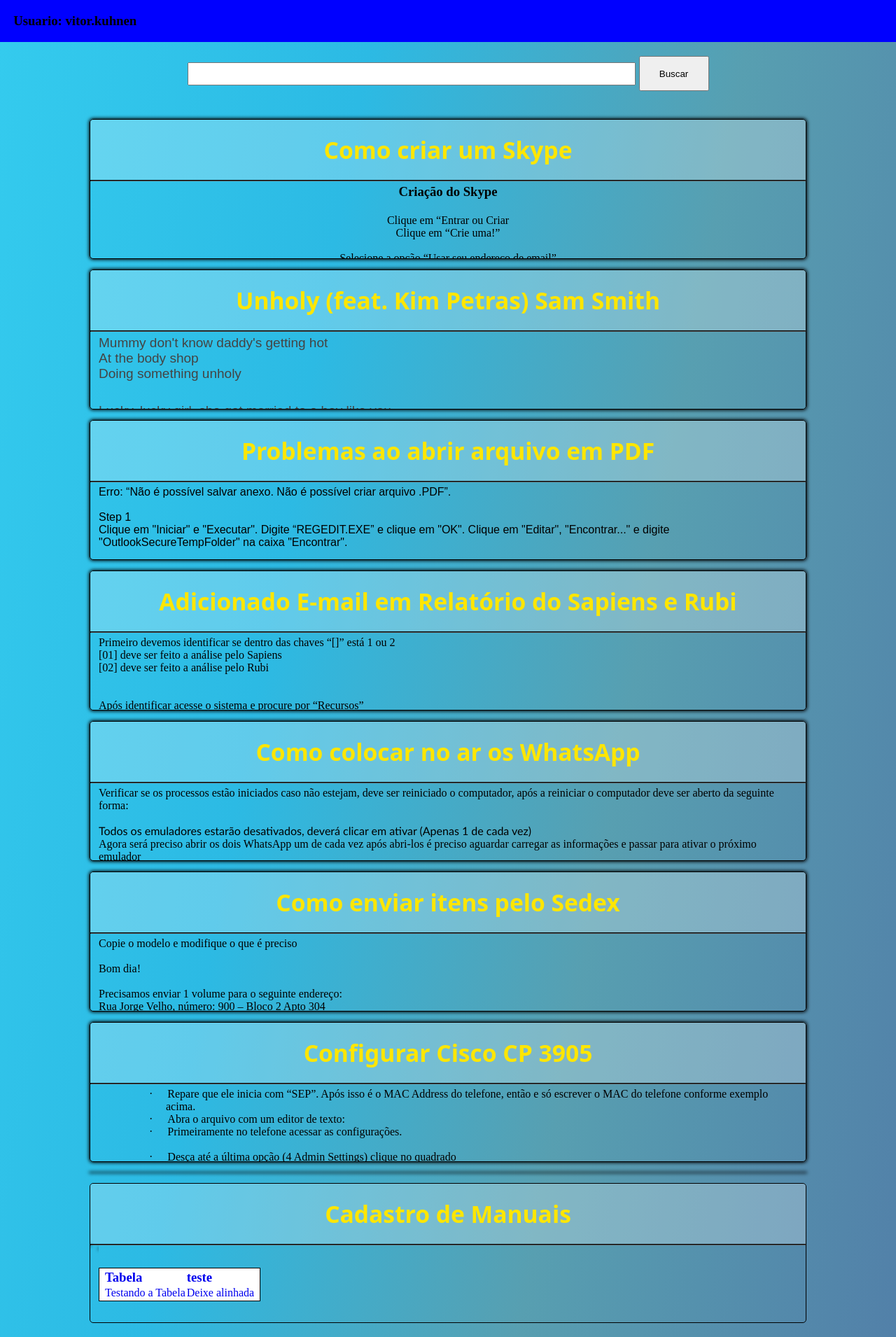
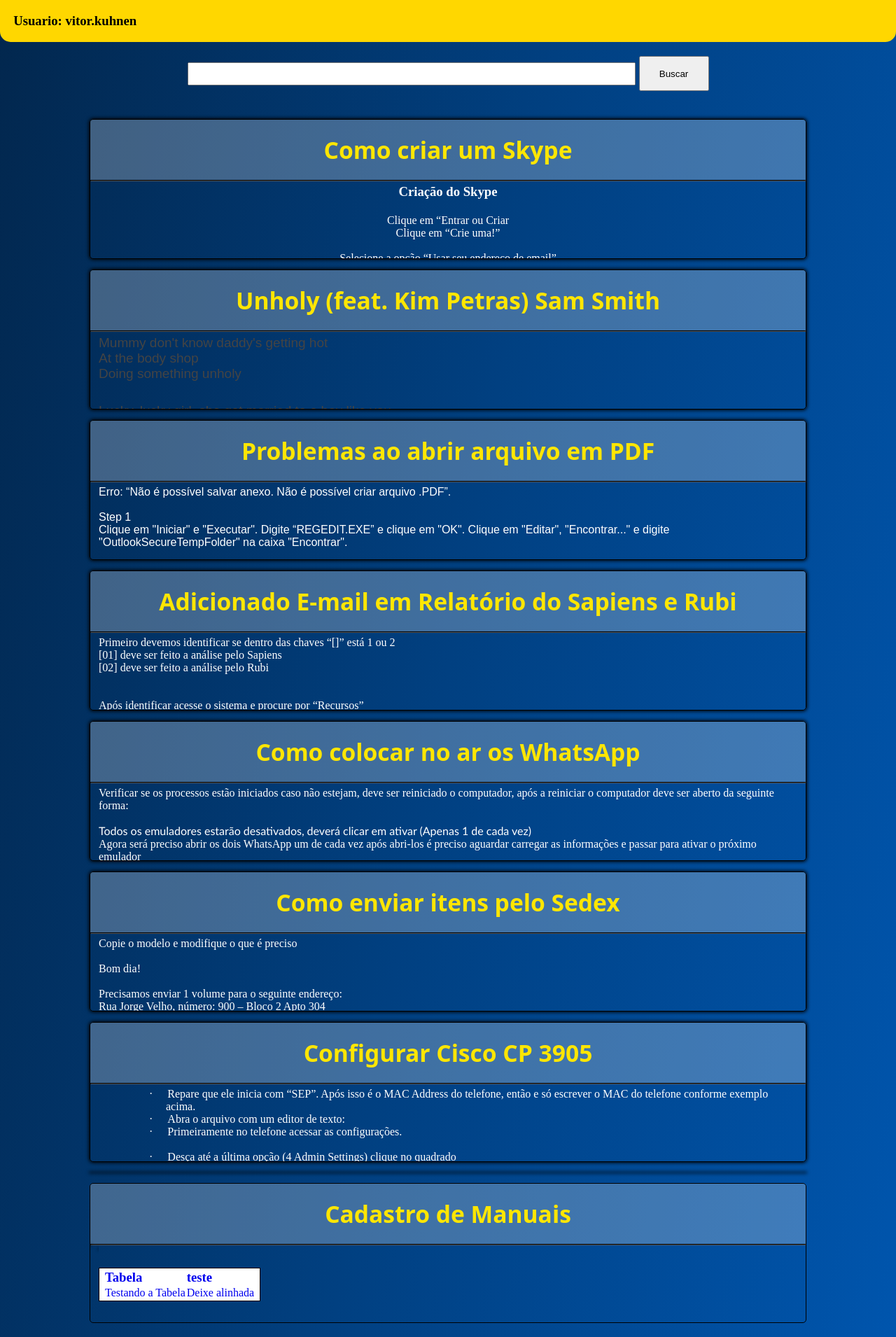
Before and after one commit to VitorAntonioKuhnen/Sistema_De_Manuais, a Django app: page / in a window 1280 px wide. Shown: the whole page at 70% size. Run offline with Django 4.2, Linux system fonts and the light colour scheme; data comes from the database, SQL or seed files in the repository.

Commit message:
Ajuste do CSS na tela inicial

```diff
--- a/templates/static/css/manuaisStyle.css
+++ b/templates/static/css/manuaisStyle.css
@@ -7,13 +7,16 @@
 }
 html{
     /* background-image: linear-gradient(280deg, #102130bb, #0b738daf, #2cbae4, #041a1f ); */
-    background-image: linear-gradient(280deg, #135289bb, #0b738daf, #2cbae4, #34cbee );
+    /* background-image: linear-gradient(280deg, #135289bb, #0b738daf, #2cbae4, #34cbee ); */
+    background-image: linear-gradient(280deg, #0055ad, #014081, #02274e );
 }
 
 #header{
     padding: 1.5%;
     width: 100%;
-    background-color: blue;
+    background-color: gold;
+    border-radius: 0 0 15px 15px;
+    box-shadow: 0 0 15px 5 black;
 }
 
 
@@ -39,7 +42,7 @@ html{
 
 }
 #conteudo{
-    color: black;
+    color: white !important;
     text-align: left;
     padding: 5px 12px;
 }
```
